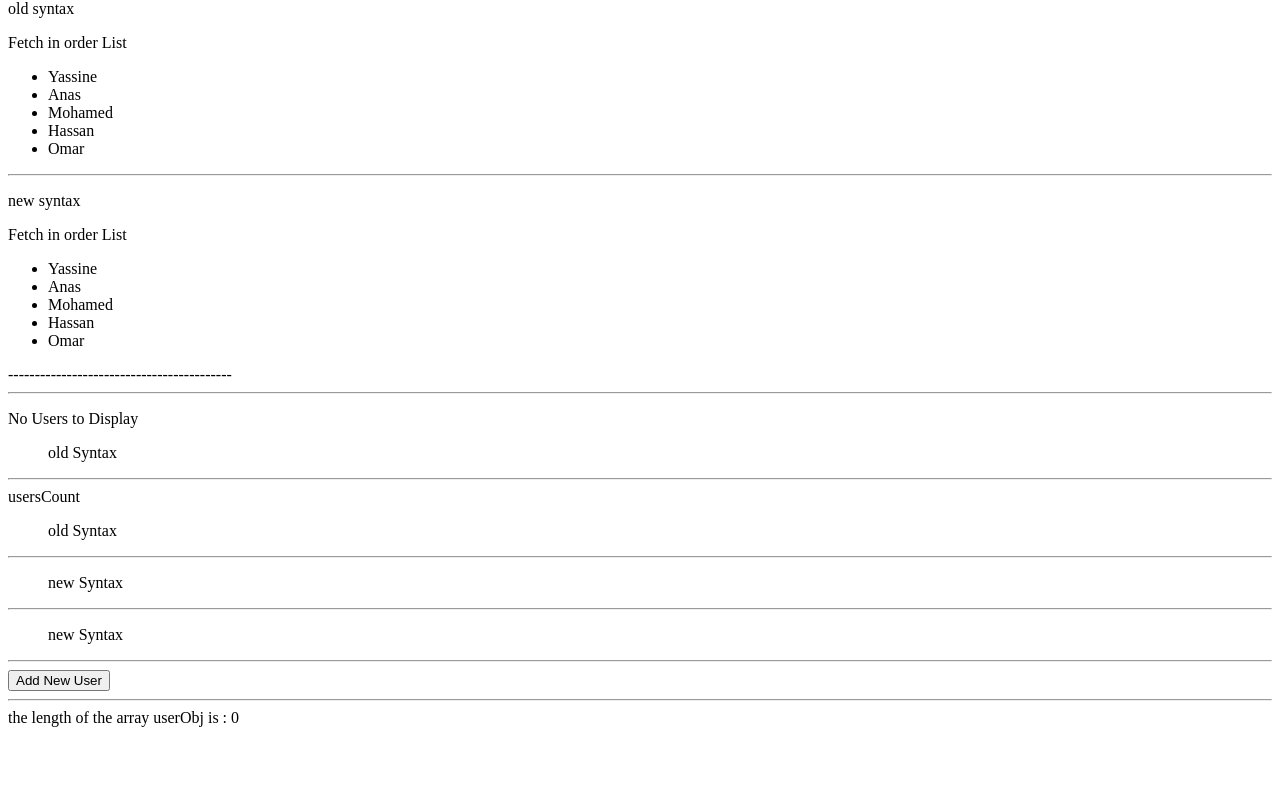
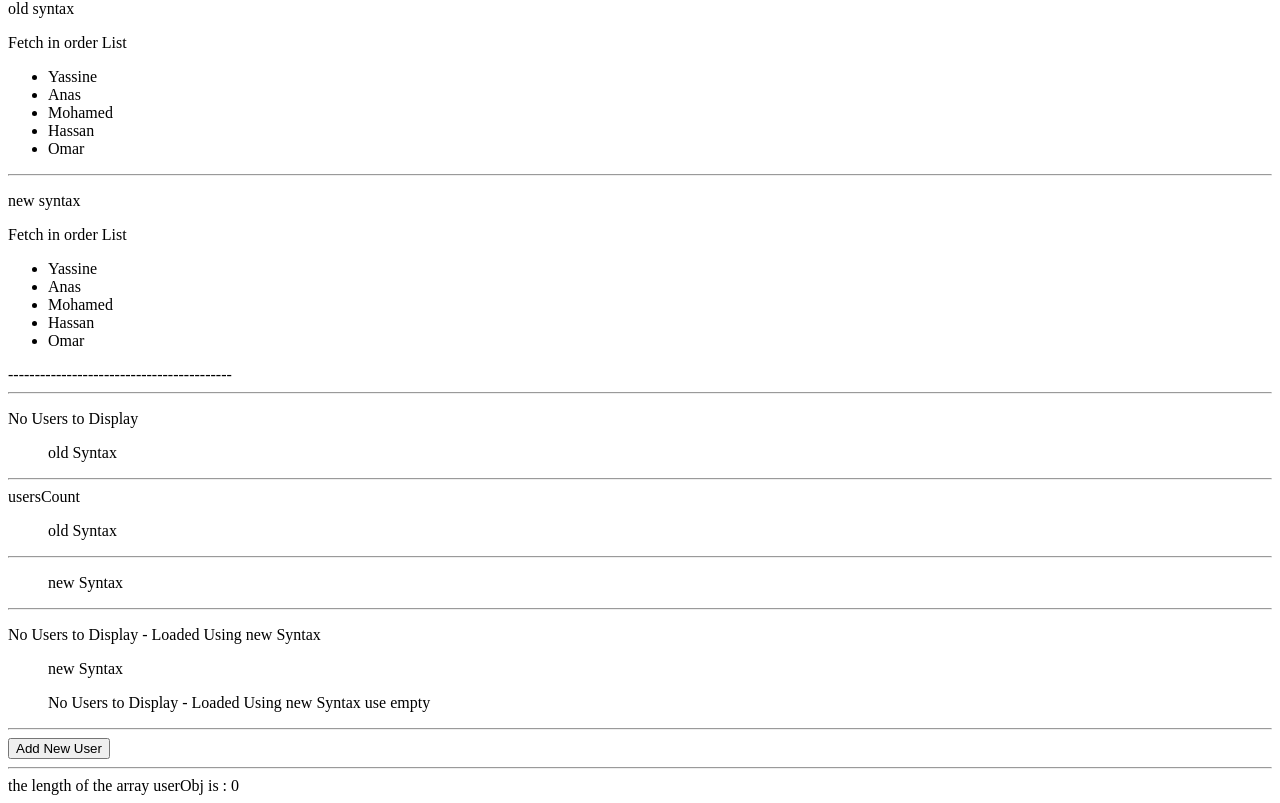
Before and after one commit to seeyassine/Angular-Learn, an Angular app: page / in a window 1280 px wide. Shown: the part 2158-2961 px from the top of the page. Before the commit the page ends 2893 px from the top, so only its background shows below. Built offline with nearby package versions, Linux system fonts and the light colour scheme.

Commit message:
78: How to hundel Empty Array use new syntax

```diff
--- a/src/app/components/directives/directives.component.html
+++ b/src/app/components/directives/directives.component.html
@@ -221,12 +221,18 @@ usersCount
 
 <hr>
 <!-- delete use index -->
+ @if (usersObj.length == 0) {
+    <p>No Users to Display - Loaded Using new Syntax </p>
+ }
 <ul>
     <p>new Syntax </p>
     @for(user of usersObj; track user; let i = $index; let usersCount = $count) {
         <li> {{usersCount}} - {{ i }} - {{user.name}} -{{ user.age }}
                 <button (click)="onDeleteUser(i)">Delete</button>
         </li>
+    }
+    @empty {
+        <p>No Users to Display - Loaded Using new Syntax use empty</p>
     }
 </ul>
 
```
